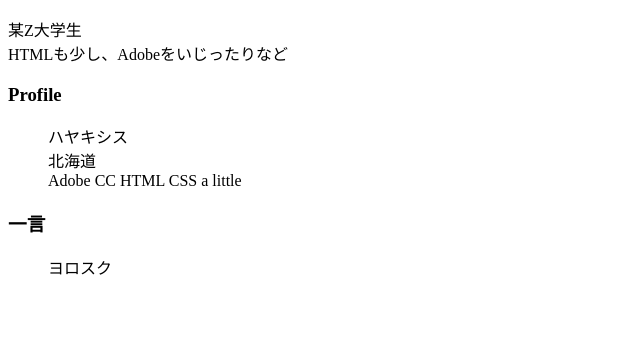
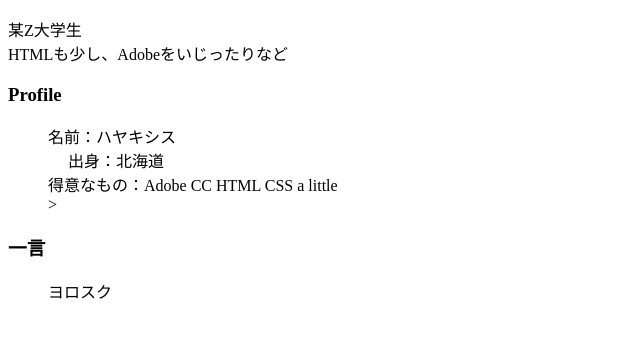
Before and after one commit to hayakisysZ20/hayakisys.github.io, a plain HTML site: page index.html in a window 1280 px wide. Shown: the part 127-464 px from the top of the page, without its empty margins (0-640 px from the left). Drawn offline with Linux system fonts and the light colour scheme.

Commit message:
HTMLをいじった

```diff
--- a/index.html
+++ b/index.html
@@ -15,9 +15,12 @@
 
     <h3>Profile</h3>
     <Ul>
-      <il>ハヤキシス</il>　<br>
-      <il>北海道</il> <br>
-      <il>Adobe CC HTML CSS a little</il> <br>
+      <il>名前：ハヤキシス<br>
+      </il>
+      <il>出身：北海道<br>
+      </il>
+      <il>得意なもの：Adobe CC HTML CSS a little<br>
+      </il>>
     </Ul>
 
     <h3>一言</h3>
```
